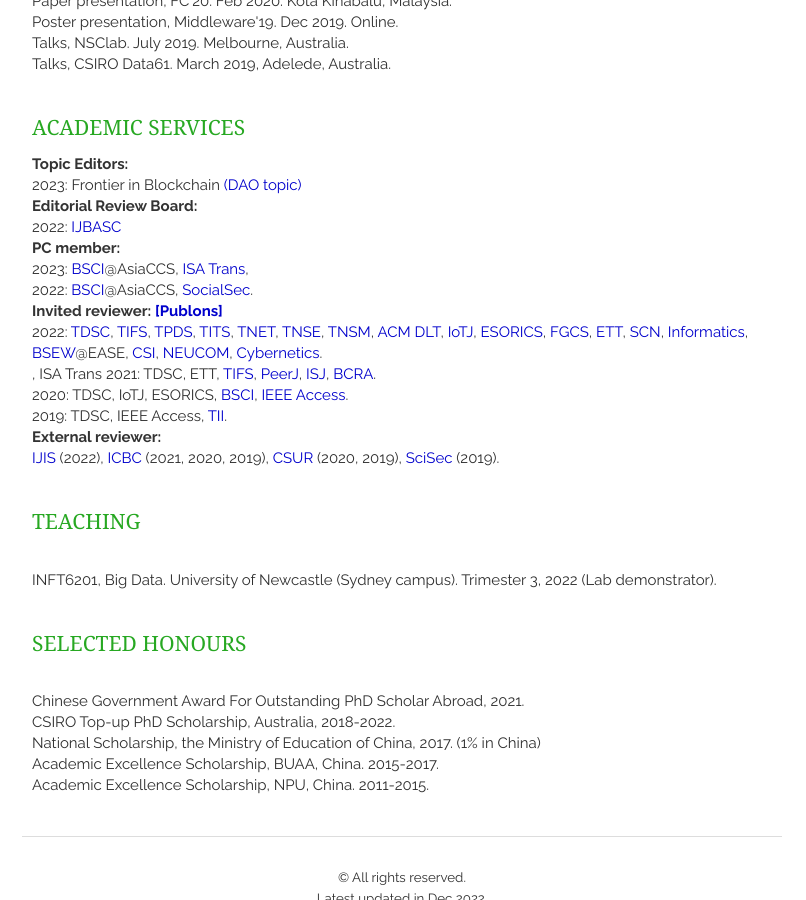
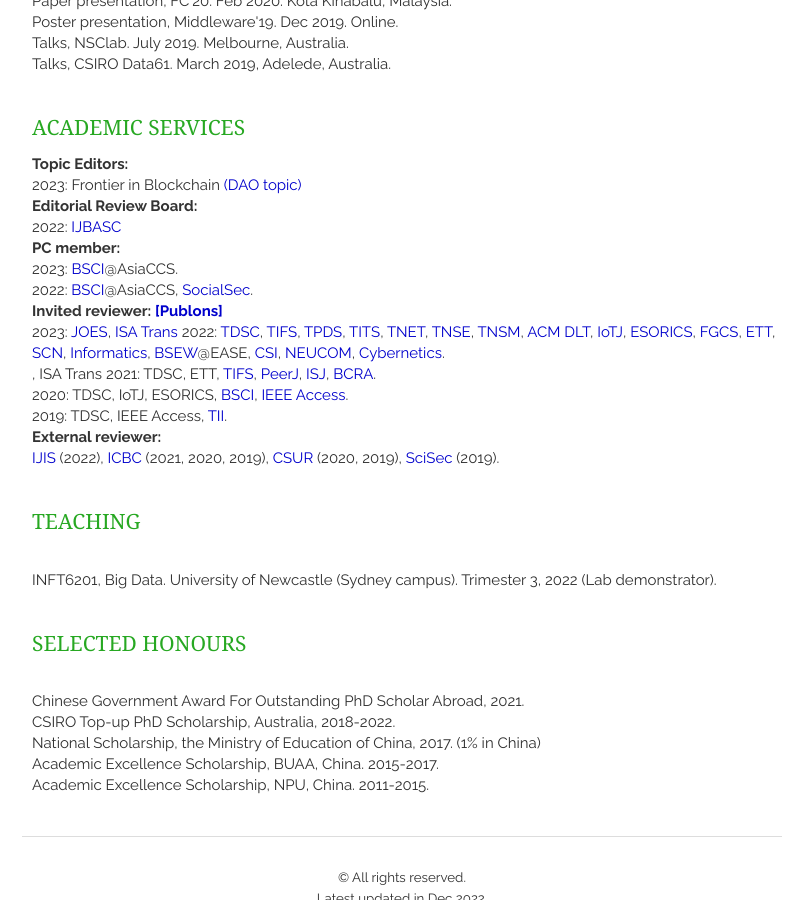
Before and after one commit to AaronWang-git/qinwang-git.github.io, a Jekyll site: the page built from index.html, in a window 1280 px wide and 900 px high, scrolled down 2600 px. Shown: the whole window, without its empty margins (328-1134 px from the left). Built offline with Jekyll 4.4.1, drawn with Linux system fonts in a browser that asks for light colours; nearby versions of some CDN libraries; a script that is not in the unit is left out; the list of posts is cut into pages by our own code.

Commit message:
Update service.html

```diff
--- a/_includes/service.html
+++ b/_includes/service.html
@@ -44,14 +44,15 @@
     </p>
 
     <p><strong> PC member:</strong>
-    <br>    2023: <a href="https://www.cloud-conf.net/bsci/2023/" target="_blank"> BSCI</a></strong>@AsiaCCS,
-                  <a href="https://www.sciencedirect.com/journal/isa-transactions" target="_blank">ISA Trans</a></strong>,
+    <br>    2023: <a href="https://www.cloud-conf.net/bsci/2023/" target="_blank"> BSCI</a></strong>@AsiaCCS.
     <br>    2022: <a href="http://www.cloud-conf.net/bsci/2022/#program/" target="_blank"> BSCI</a></strong>@AsiaCCS,
              <a href="https://socialsec2022.xidian.edu.cn/" target="_blank"> SocialSec</a></strong>.
     </p>
 
     <p><strong> Invited reviewer:  <a href="https://publons.com/researcher/3020700/qin-wang/peer-review/" target="_blank"> [Publons] </a></strong>
     <br>
+        2023: <a href="https://onlinelibrary.wiley.com/journal/14676419" target="_blank">JOES</a></strong>,
+              <a href="https://www.sciencedirect.com/journal/isa-transactions" target="_blank">ISA Trans</a></strong>
         2022: <a href="https://ieeexplore.ieee.org/xpl/RecentIssue.jsp?punumber=8858" target="_blank">TDSC</a></strong>,
               <a href="https://ieeexplore.ieee.org/xpl/RecentIssue.jsp?punumber=10206" target="_blank">TIFS</a></strong>,
               <a href="https://ieeexplore.ieee.org/xpl/RecentIssue.jsp?punumber=71" target="_blank">TPDS</a></strong>,
```
